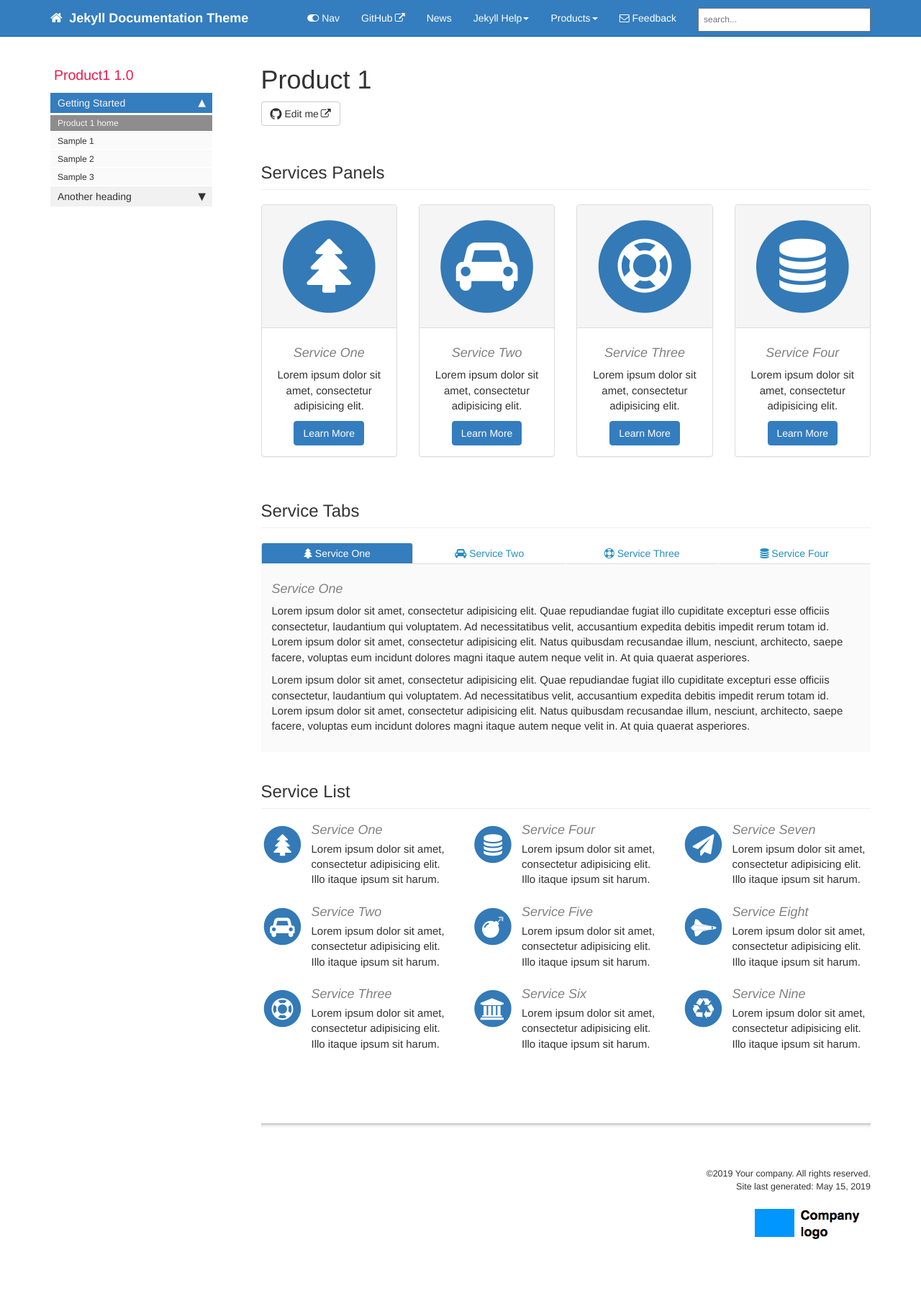
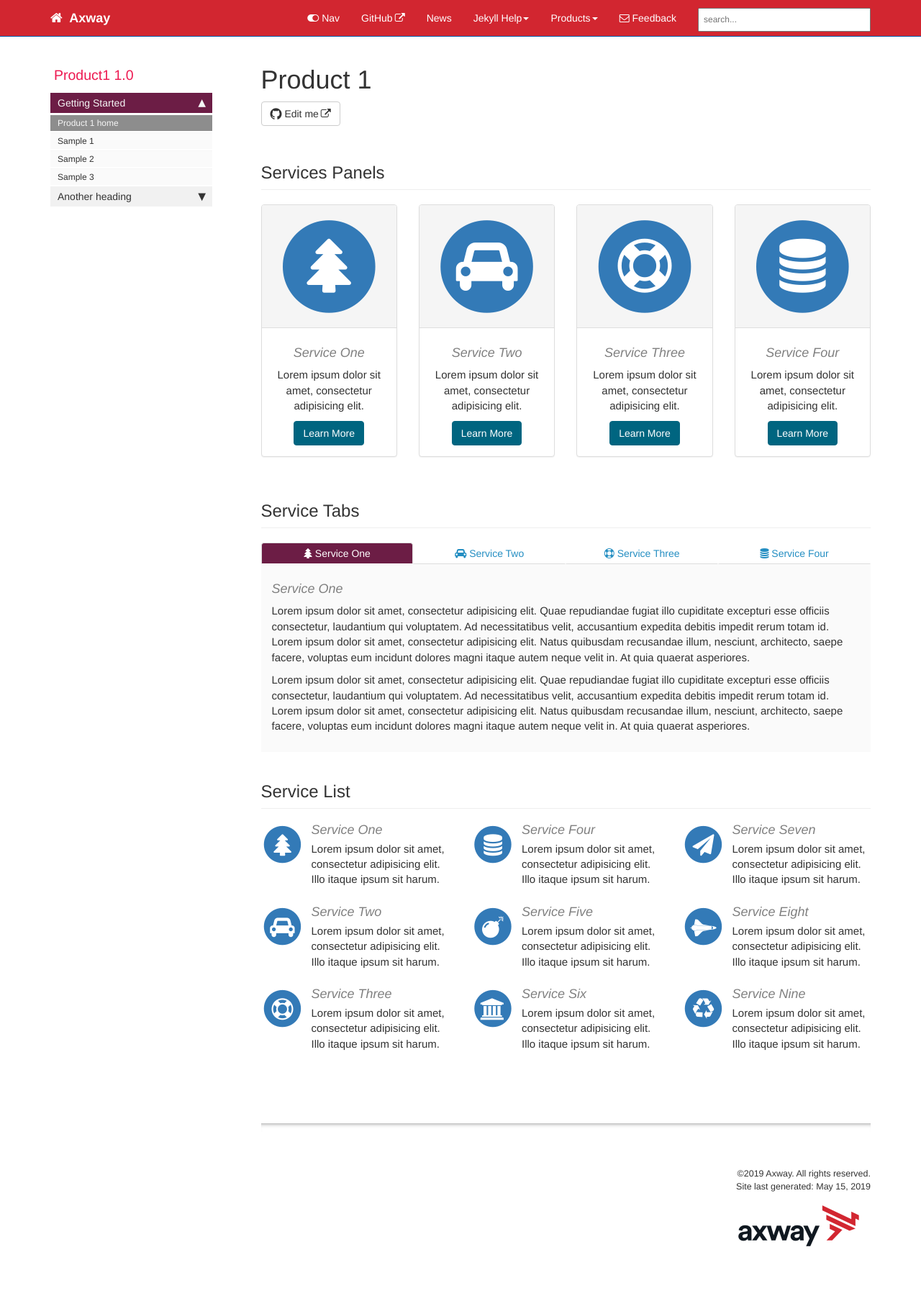
Before and after one commit to andreamussap/Axway_Docs4All_Hackathon, a Jekyll site: the page built from doctheme/pages/product1/p1_landing_page.html, in a window 1280 px wide. Shown: the whole page at 72% size. Built offline with Jekyll 4.4.1, drawn with Linux system fonts in a browser that asks for light colours; nearby versions of some CDN libraries; comment, search, counter and statistics services are not loaded.

Commit message:
Issue#6_changemenutitlecolors

```diff
--- a/doctheme/_config.yml
+++ b/doctheme/_config.yml
@@ -3,13 +3,13 @@
 output: web
 # this property is useful for conditional filtering of content that is separate from the PDF.
 
-topnav_title: Jekyll Documentation Theme
+topnav_title: Axway #Jekyll Documentation Theme
 # this appears on the top navigation bar next to the home button
 
 site_title: Jekyll theme for documentation
 # this appears in the html browser tab for the site title (seen mostly by search engines, not users)
 
-company_name: Your company
+company_name: Axway #Your company
 # this appears in the footer
 
 github_editme_path: tomjoht/documentation-theme-jekyll/blob/gh-pages/
--- a/doctheme/_includes/footer.html
+++ b/doctheme/_includes/footer.html
@@ -3,7 +3,7 @@
                 <div class="col-lg-12 footer">
                &copy;{{ site.time | date: "%Y"  }} {{site.company_name}}. All rights reserved. <br />
 {% if page.last_updated %}<span>Page last updated:</span> {{page.last_updated}}<br/>{% endif %} Site last generated: {{ site.time | date: "%b %-d, %Y"  }} <br />
-<p><img src="{{ "images/company_logo.png" }}" alt="Company logo"/></p>
+<p><img src="{{ "images/axway_logo_hor_rgb_png/Axway_logo_horiz_clr_rgb_small.png" }}" alt="Axway"/></p>
                 </div>
             </div>
 </footer>
--- a/doctheme/_includes/head.html
+++ b/doctheme/_includes/head.html
@@ -14,7 +14,8 @@
 <link rel="stylesheet" href="css/customstyles.css">
 <link rel="stylesheet" href="css/boxshadowproperties.css">
 <!-- most color styles are extracted out to here -->
-<link rel="stylesheet" href="css/theme-blue.css">
+<!--<link rel="stylesheet" href="css/theme-blue.css"> -->
+<link rel="stylesheet" href="css/Axway_color.css">
 
 <script src="https://cdnjs.cloudflare.com/ajax/libs/jquery/2.1.4/jquery.min.js"></script>
 
--- /dev/null
+++ b/doctheme/css/Axway_color.css
@@ -0,0 +1,121 @@
+.summary {
+    color: #808080;
+    border-left: 5px solid #ED1951;
+    font-size:16px;
+}
+
+
+h3 {color: #ED1951; }
+h4 {color: #808080; }
+
+.nav-tabs > li.active > a, .nav-tabs > li.active > a:hover, .nav-tabs > li.active > a:focus {
+    background-color: #248ec2;
+    color: white;
+}
+
+.nav > li.active > a {
+    background-color: #6C1D45;
+}
+
+.nav > li > a:hover {
+    background-color: #6C1D45;
+}
+
+div.navbar-collapse .dropdown-menu > li > a:hover {
+    background-color: #347DBE;
+}
+
+.nav li.thirdlevel > a {
+    background-color: #FAFAFA !important;
+    color: #248EC2;
+    font-weight: bold;
+}
+
+a[data-toggle="tooltip"] {
+    color: #649345;
+    font-style: italic;
+    cursor: default;
+}
+
+.navbar-inverse {
+    background-color: #D22630;
+    border-color: #015CAE;
+}
+.navbar-inverse .navbar-nav>li>a, .navbar-inverse .navbar-brand {
+    color: white;
+}
+
+.navbar-inverse .navbar-nav>li>a:hover, a.fa.fa-home.fa-lg.navbar-brand:hover {
+     color: #f0f0f0;
+}
+
+a.navbar-brand:hover {
+  color: #f0f0f0;
+}
+
+.navbar-inverse .navbar-nav > .open > a, .navbar-inverse .navbar-nav > .open > a:hover, .navbar-inverse .navbar-nav > .open > a:focus {
+    color: #015CAE;
+}
+
+.navbar-inverse .navbar-nav > .open > a, .navbar-inverse .navbar-nav > .open > a:hover, .navbar-inverse .navbar-nav > .open > a:focus {
+    background-color: #4A4F54;
+    color: #ffffff;
+}
+
+.navbar-inverse .navbar-collapse, .navbar-inverse .navbar-form {
+    border-color: #248ec2 !important;
+}
+
+.btn-primary {
+    color: #ffffff;
+    background-color: #006580;
+    border-color: #006580;
+}
+
+.navbar-inverse .navbar-nav > .active > a, .navbar-inverse .navbar-nav > .active > a:hover, .navbar-inverse .navbar-nav > .active > a:focus {
+    background-color: #4A4F54;
+}
+
+.btn-primary:hover,
+.btn-primary:focus,
+.btn-primary:active,
+.btn-primary.active,
+.open .dropdown-toggle.btn-primary {
+    background-color: #006580;
+    border-color: #347DBE;
+}
+
+.printTitle {
+    color: #015CAE !important;
+}
+
+body.print h1 {color: #015CAE !important; font-size:28px !important;}
+body.print h2 {color: #595959 !important; font-size:20px !important;}
+body.print h3 {color: #E50E51 !important; font-size:14px !important;}
+body.print h4 {color: #679DCE !important; font-size:14px; font-style: italic !important;}
+
+.anchorjs-link:hover {
+    color: #216f9b;
+}
+
+div.sidebarTitle {
+    color: #015CAE;
+}
+
+li.sidebarTitle {
+  margin-top:20px;
+    font-weight:normal;
+    font-size:130%;
+    color: #ED1951;
+    margin-bottom:10px;
+    margin-left: 5px;
+
+}
+
+.navbar-inverse .navbar-toggle:focus, .navbar-inverse .navbar-toggle:hover {
+    background-color: #006580;
+}
+
+.navbar-inverse .navbar-toggle {
+    border-color: #006580;
+}
```
Also changed, not shown: doctheme/images/axway_logo_hor_rgb_png/Axway_logo_horiz_blk_rgb.png (added), doctheme/images/axway_logo_hor_rgb_png/Axway_logo_horiz_clr_rev_rgb.png (added), doctheme/images/axway_logo_hor_rgb_png/Axway_logo_horiz_clr_rgb.png (added), doctheme/images/axway_logo_hor_rgb_png/Axway_logo_horiz_clr_rgb_small.png (added), doctheme/images/axway_logo_hor_rgb_png/Axway_logo_horiz_rev_rgb.png (added), 4 other files.
